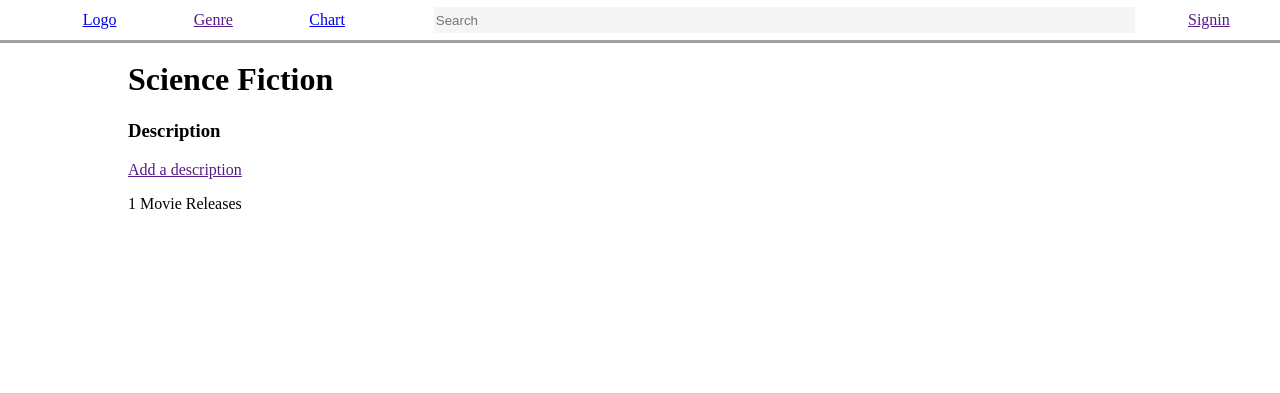
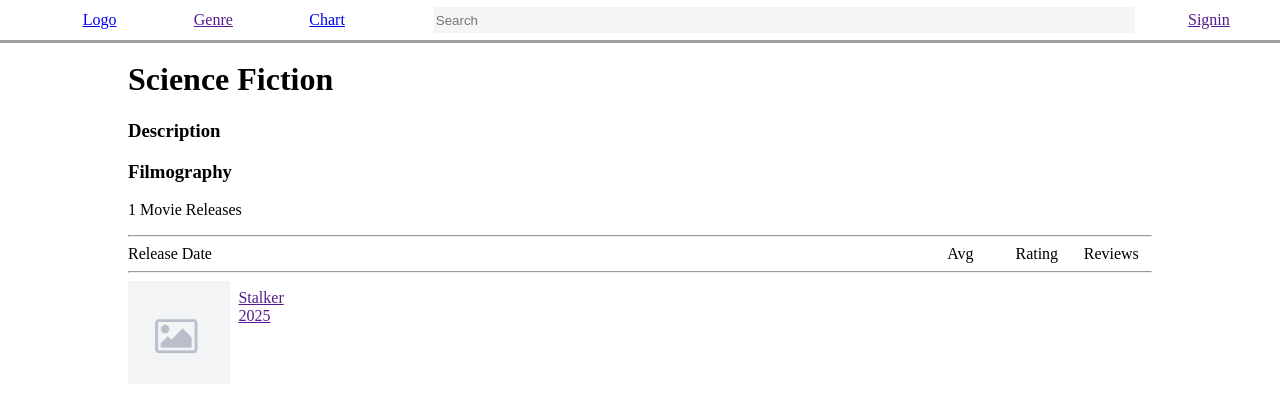
Before and after one commit to Goodkhau/Review-Website, a Django app: page /genre/286/ in a window 1280 px wide. Shown: the top 393 px of the page. Run offline with Django 5.2, Linux system fonts and the light colour scheme; data comes from the database, SQL or seed files in the repository.

Commit message:
Mostly completed genrepage, still need avg reviews and number of ratings.

```diff
--- a/ReviewWebsite/MyReviews/templates/MyReviews/genrepage.html
+++ b/ReviewWebsite/MyReviews/templates/MyReviews/genrepage.html
@@ -8,13 +8,59 @@
         min-width: 800px;
         margin: auto;
     }
+    .genrepage-container-header {
+        display: grid;
+        grid-template-columns: 4fr 1fr;
+    }
+    .genrepage-container-element-grp {
+        display: grid;
+        grid-template-columns: 1fr 1fr 1fr;
+        width: 100%;
+    }
+    .genrepage-container-list {
+        display: grid;
+        grid-template-columns: 1fr 7fr 2fr;
+    }
+    .genrepage-container-list-data {
+        margin: 8px;
+    }
 </style>
 
 <div class="genrepage-container">
     <h1>{{ genre.name }}</h1>
     <h3>Description</h3>
-    {% if genre.description == '' %} <a href="">Add a description</a> {% else %} <p>{{ genre.description }}</p> {% endif %}
-    <p>{{num_movie}} Movie Releases</p>
+    {% if genre.description == '' and request.user.is_authenticated %} <a href="">Add a description</a> {% else %} <p>{{ genre.description }}</p> {% endif %}
+    <h3>Filmography</h3>
+    <p>{{ num_movie }} Movie Releases</p>
+    <hr>
+    <div class="genrepage-container-header">
+        <div>
+            Release Date
+        </div>
+        <div class="genrepage-container-element-grp">
+            <div>Avg</div>
+            <div>Rating</div>
+            <div>Reviews</div>
+        </div>
+    </div>
+    <hr>
+    {% for movie in movies %}
+    <div class="genrepage-container-list">
+        <div>
+            <img src="{{ movie.poster.url }}" alt="{{ movie.title }}" width="100%">
+        </div>
+        <div class="genrepage-container-list-data">
+            <a href="">{{ movie.title }}</a>
+            <br>
+            <a href="">{{ movie.release_date|date:"Y" }}</a>
+        </div>
+        <div class="genrepage-container-element-grp">
+            <div></div>
+            <div></div>
+            <div></div>
+        </div>
+    </div>
+    {% endfor %}
 </div>
 
 {% endblock %}
--- a/ReviewWebsite/MyReviews/views.py
+++ b/ReviewWebsite/MyReviews/views.py
@@ -33,13 +33,14 @@ def genrehome(request):
 
 def genrepage(request, pk):
     genre = Genre.objects.get(genre_id=pk)
-    movies = genre.movie_set.all()
+    movies = genre.movie_set.all().order_by('release_date')
     num_movie = movies.count()
+    movies = movies[:10]
     context = {'genre': genre, 'movies': movies, 'num_movie': num_movie}
     return render(request, 'MyReviews/genrepage.html', context)
 
 def charthome(request):
-    movies = Movie.objects.all().order_by('-average_score')[:10]
+    movies = Movie.objects.all().order_by('')[:10]
     context = {'movies': movies}
     return render(request, 'MyReviews/chartpage.html', context)
 
```
